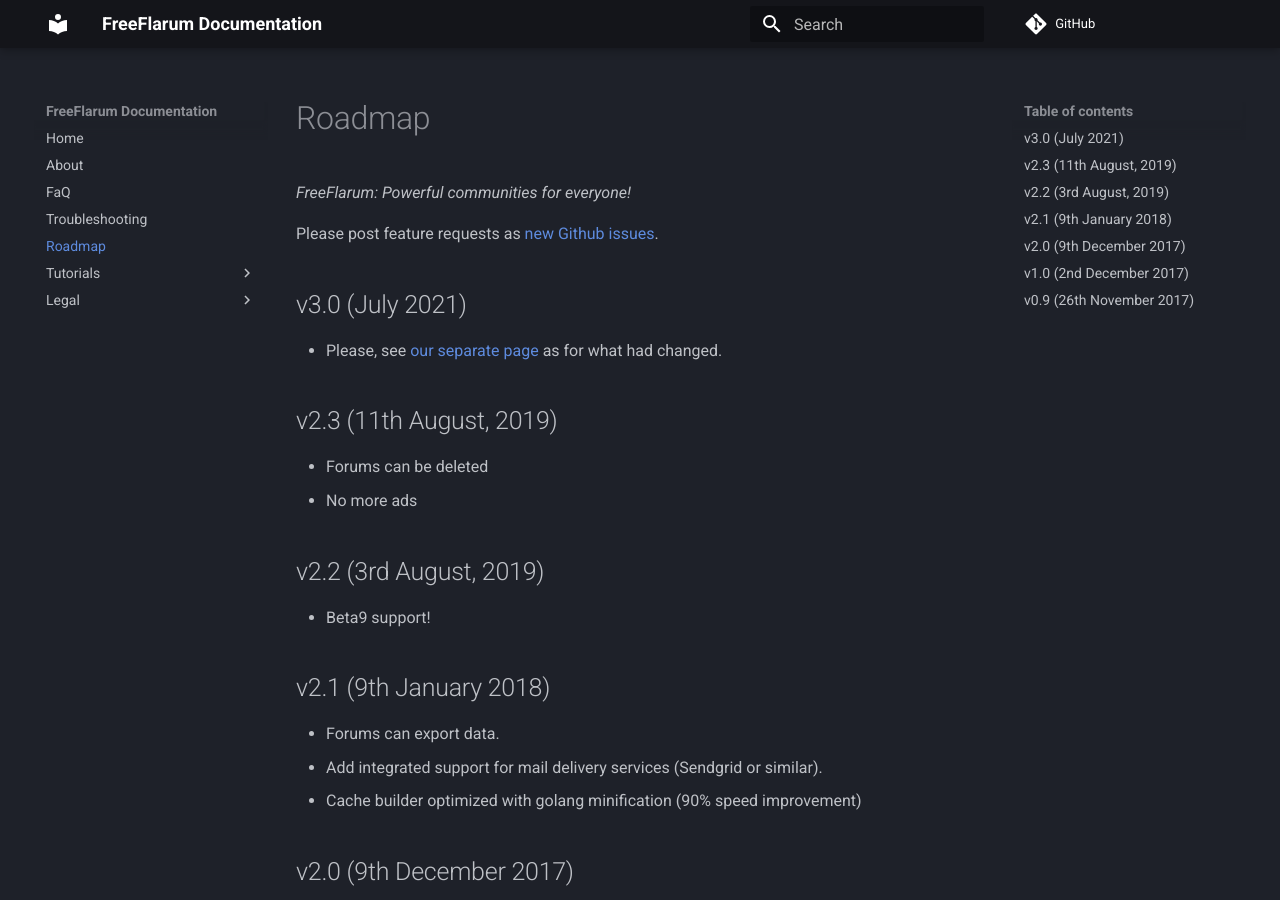
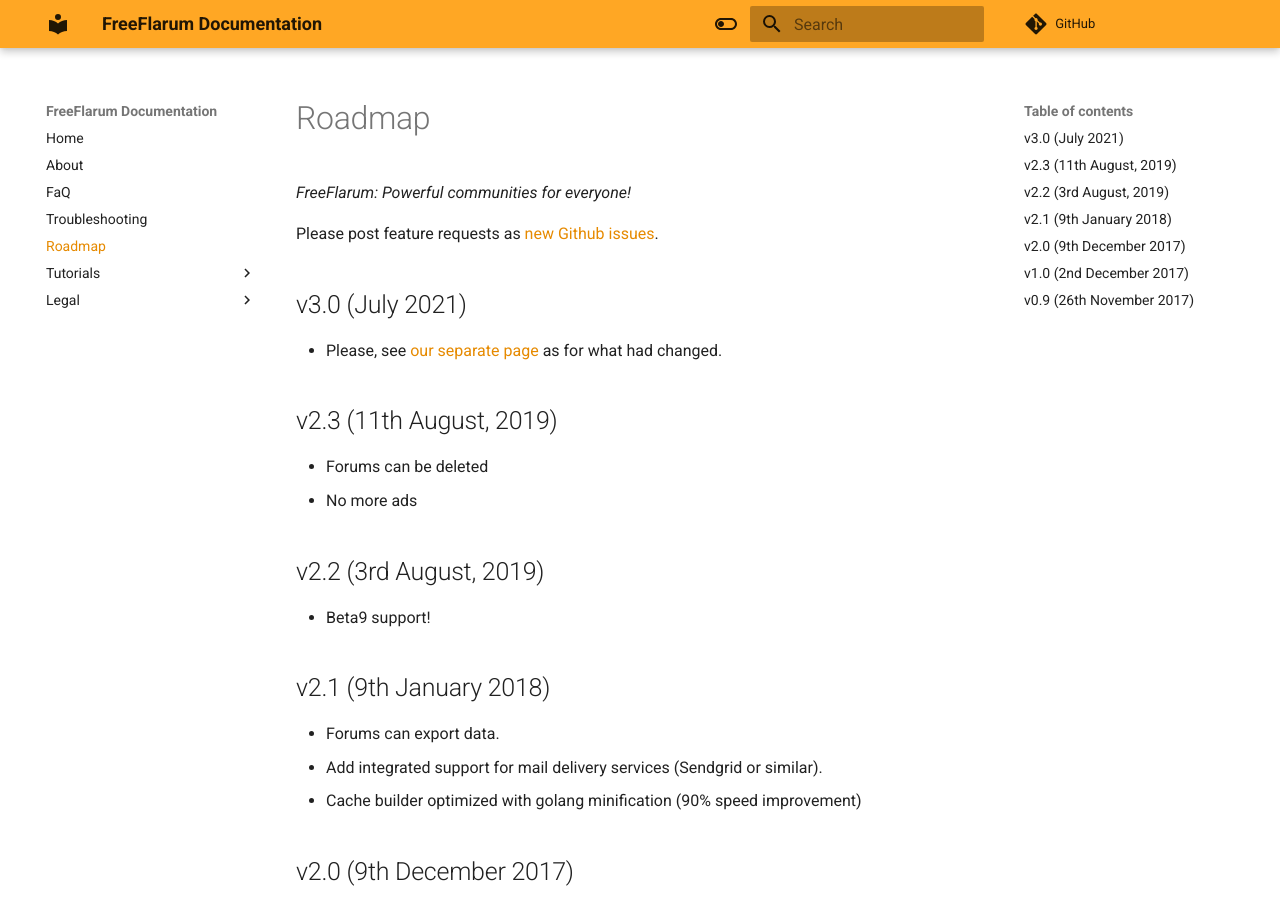
Before and after one commit to FreeFlarum/freeflarum.com, an MkDocs documentation site: the page built from docs/roadmap.md, in a window 1280 px wide and 900 px high. Built offline with MkDocs 1.6.1 and Material for MkDocs 9.7.7, drawn with Linux system fonts in a browser that asks for light colours; comment, search, counter and statistics services are not loaded.

Commit message:
Update theme

```diff
--- a/mkdocs.yml
+++ b/mkdocs.yml
@@ -6,9 +6,21 @@
 
   language: en
   palette:
-    scheme: slate
-    primary: black
-    accent: orange
+  palette:
+    - media: "(prefers-color-scheme: light)"
+      scheme: default
+      primary: orange
+      accent: yellow
+      toggle:
+        icon: material/toggle-switch-off-outline
+        name: Switch to dark mode
+    - media: "(prefers-color-scheme: dark)"
+      scheme: slate
+      primary: orange
+      accent: yellow
+      toggle:
+        icon: material/toggle-switch
+        name: Switch to light mode
   font:
     text: Roboto
     code: Roboto Mono
```
